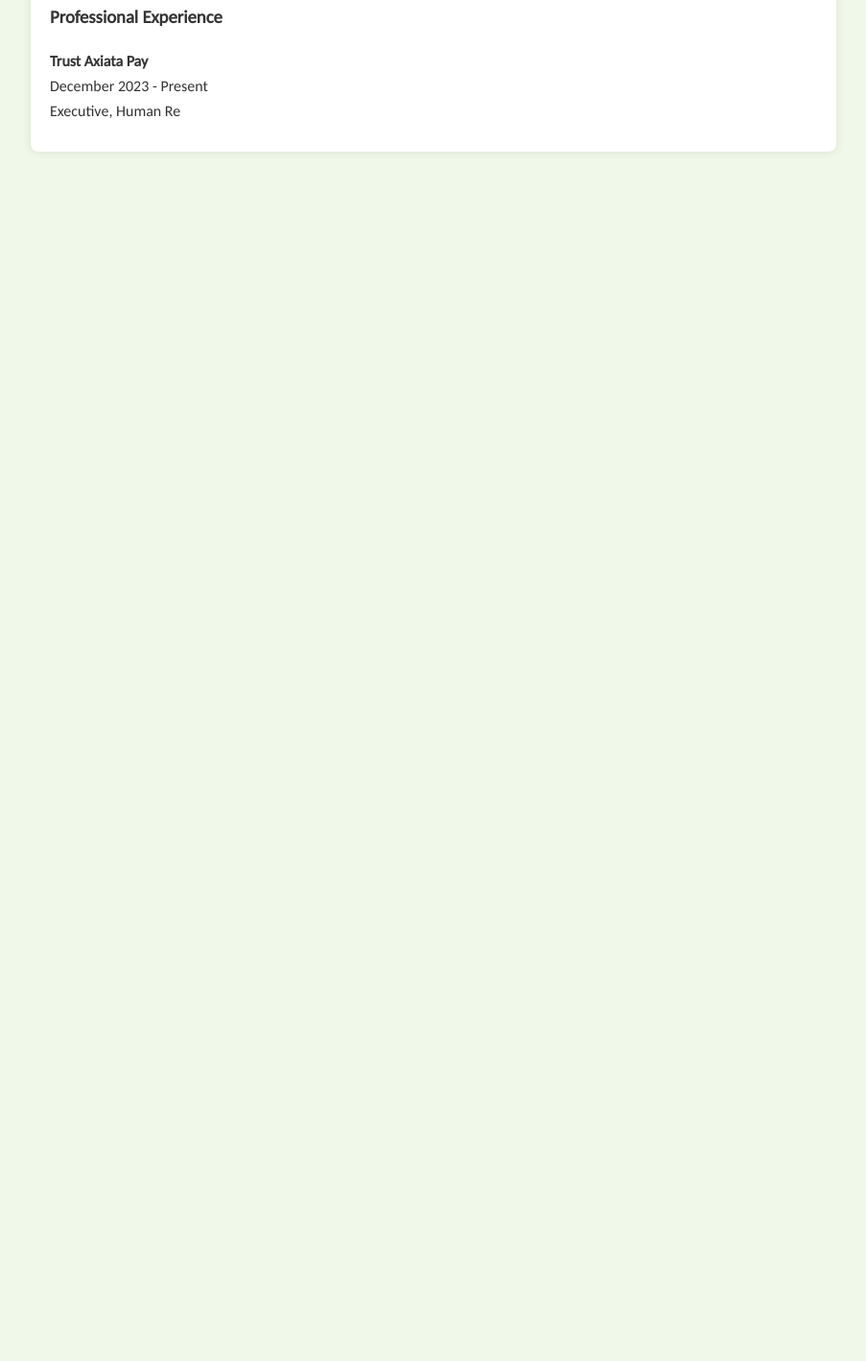
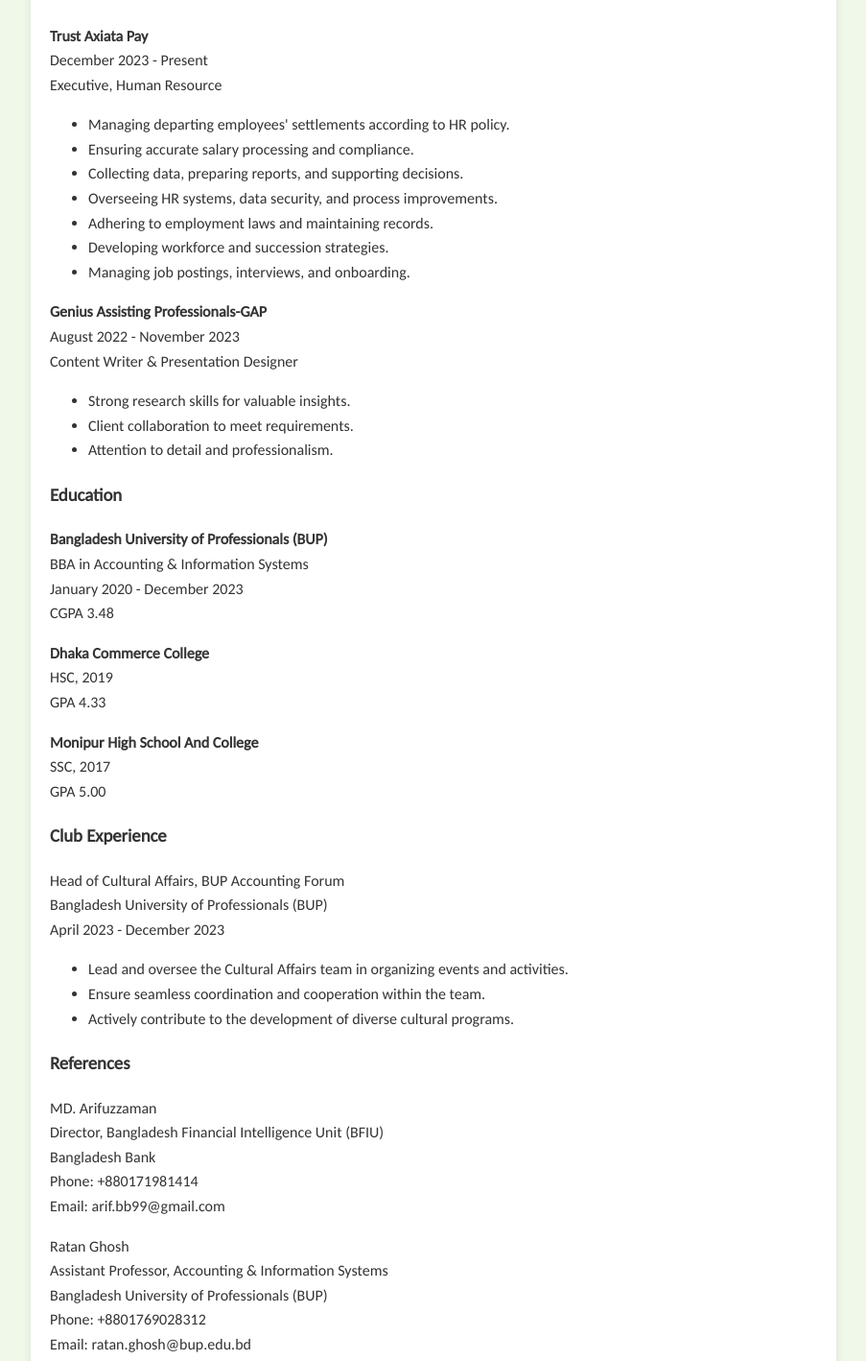
Before and after one commit to FAHIMNIF/-Nimul-Islam-Fahim-.github.io, a plain HTML site: page index.html in a window 1280 px wide. Shown: the part 725-2143 px from the top of the page at 96% size, without its empty margins (188-1091 px from the left). Before the commit the page ends 903 px from the top, so only its background shows below. Drawn offline with Linux system fonts and the light colour scheme.

Commit message:
Update index.html

```diff
--- a/index.html
+++ b/index.html
@@ -56,11 +56,8 @@
             <h1>Nimul Islam Fahim</h1>
             <p>Highly driven and proactive individual, fueled by a deep passion for problem-solving and analytical thinking. With a creative mindset, I thrive on finding innovative solutions to challenges. Excellent communication skills allow me to connect with diverse groups and absorb knowledge effectively.</p>
         </header>
-
-        <section class="bio">
             <p>
-                2/3-ka, Borobagh, Mirpur<br>
-                Dhaka-1216<br>
+                2/3-ka, Borobagh, Mirpur, Dhaka-1216<br>
                 Email: nimulnif@gmail.com<br>
                 Phone: +8801644342534<br>
             </p>
@@ -81,9 +78,77 @@
             </ul>
         </section>
 
-        <section class="cv-section">
             <h3>Professional Experience</h3>
             <p>
                 <strong>Trust Axiata Pay</strong><br>
                 December 2023 - Present<br>
-                Executive, Human Re
+                Executive, Human Resource<br>
+            </p>
+            <ul>
+                <li>Managing departing employees' settlements according to HR policy.</li>
+                <li>Ensuring accurate salary processing and compliance.</li>
+                <li>Collecting data, preparing reports, and supporting decisions.</li>
+                <li>Overseeing HR systems, data security, and process improvements.</li>
+                <li>Adhering to employment laws and maintaining records.</li>
+                <li>Developing workforce and succession strategies.</li>
+                <li>Managing job postings, interviews, and onboarding.</li>
+            </ul>
+            <p>
+                <strong>Genius Assisting Professionals-GAP</strong><br>
+                August 2022 - November 2023<br>
+                Content Writer & Presentation Designer<br>
+            </p>
+            <ul>
+                <li>Strong research skills for valuable insights.</li>
+                <li>Client collaboration to meet requirements.</li>
+                <li>Attention to detail and professionalism.</li>
+            </ul>
+            <h3>Education</h3>
+            <p>
+                <strong>Bangladesh University of Professionals (BUP)</strong><br>
+                BBA in Accounting & Information Systems<br>
+                January 2020 - December 2023<br>
+                CGPA 3.48
+            </p>
+            <p>
+                <strong>Dhaka Commerce College</strong><br>
+                HSC, 2019<br>
+                GPA 4.33
+            </p>
+            <p>
+                <strong>Monipur High School And College</strong><br>
+                SSC, 2017<br>
+                GPA 5.00
+            </p>
+
+            <h3>Club Experience</h3>
+            <p>
+                Head of Cultural Affairs, BUP Accounting Forum<br>
+                Bangladesh University of Professionals (BUP)<br>
+                April 2023 - December 2023<br>
+            </p>
+            <ul>
+                <li>Lead and oversee the Cultural Affairs team in organizing events and activities.</li>
+                <li>Ensure seamless coordination and cooperation within the team.</li>
+                <li>Actively contribute to the development of diverse cultural programs.</li>
+            </ul>
+
+            <h3>References</h3>
+            <p>
+                MD. Arifuzzaman<br>
+                Director, Bangladesh Financial Intelligence Unit (BFIU)<br>
+                Bangladesh Bank<br>
+                Phone: +880171981414<br>
+                Email: arif.bb99@gmail.com
+            </p>
+            <p>
+                Ratan Ghosh<br>
+                Assistant Professor, Accounting & Information Systems<br>
+                Bangladesh University of Professionals (BUP)<br>
+                Phone: +8801769028312<br>
+                Email: ratan.ghosh@bup.edu.bd
+            </p>
+        </section>
+    </div>
+</body>
+</html>
```
